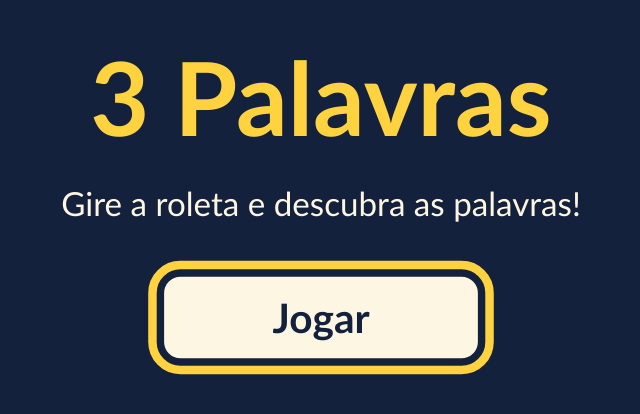
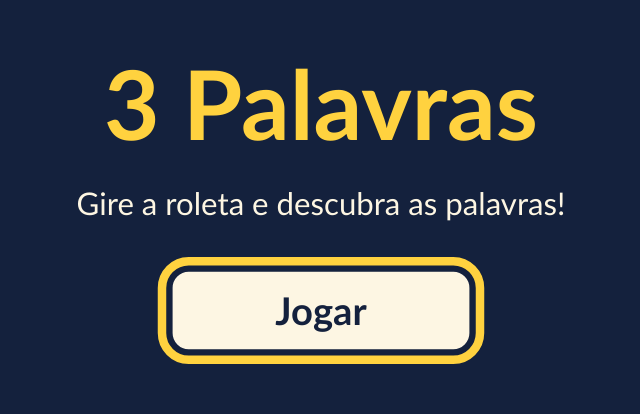
Before and after one commit to Saulorangel87/Jogo-das-3-palavras, a React (Vite) app: page / in a window 1280 px wide. Shown: the part 202-616 px from the top of the page, without its empty margins (319-959 px from the left). Built offline with nearby package versions, Linux system fonts and the light colour scheme.

Commit message:
faz o jogo caber na altura da tela em paisagem
Co-Authored-By: Claude Opus 5.5 <noreply@anthropic.com>

```diff
--- a/src/componentes/Teclado.css
+++ b/src/componentes/Teclado.css
@@ -3,7 +3,7 @@
   grid-gap: 0.35rem;
   grid-template-columns: repeat(7, minmax(0, 1fr));
   width: 100%;
-  max-width: 34rem;
+  max-width: 30rem;
 }
 
 @media (min-width: 700px) {
--- a/src/estilos.css
+++ b/src/estilos.css
@@ -18,6 +18,20 @@
 html {
   /* Cresce com a tela: legível no celular e a 3 metros da TV. */
   font-size: calc(10px + 0.4vw + 1.3vh);
+}
+
+/* Em paisagem a altura é o limite: tudo escala com ela para o jogo caber sem rolar. */
+@media (min-aspect-ratio: 1/1) {
+  html {
+    font-size: 3vh;
+  }
+}
+
+/* Celular deitado: mantém a leitura e aceita rolagem. */
+@media (min-aspect-ratio: 1/1) and (max-height: 500px) {
+  html {
+    font-size: 14px;
+  }
 }
 
 body {
--- a/src/telas/Jogo.css
+++ b/src/telas/Jogo.css
@@ -207,3 +207,20 @@
     margin: 0 0 0.5rem;
   }
 }
+
+/* Em paisagem, roleta e teclado ficam sempre lado a lado para o jogo caber na altura. */
+@media (min-aspect-ratio: 1/1) {
+  .jogo-acoes {
+    flex-wrap: nowrap;
+  }
+
+  .jogo-comandos {
+    flex: none;
+    margin-bottom: 0;
+  }
+
+  .jogo-acoes .teclado {
+    flex: 0 1 30rem;
+    min-width: 0;
+  }
+}
```
Also changed, not shown: 1 other file (tests, documents, lock files or other folders).
